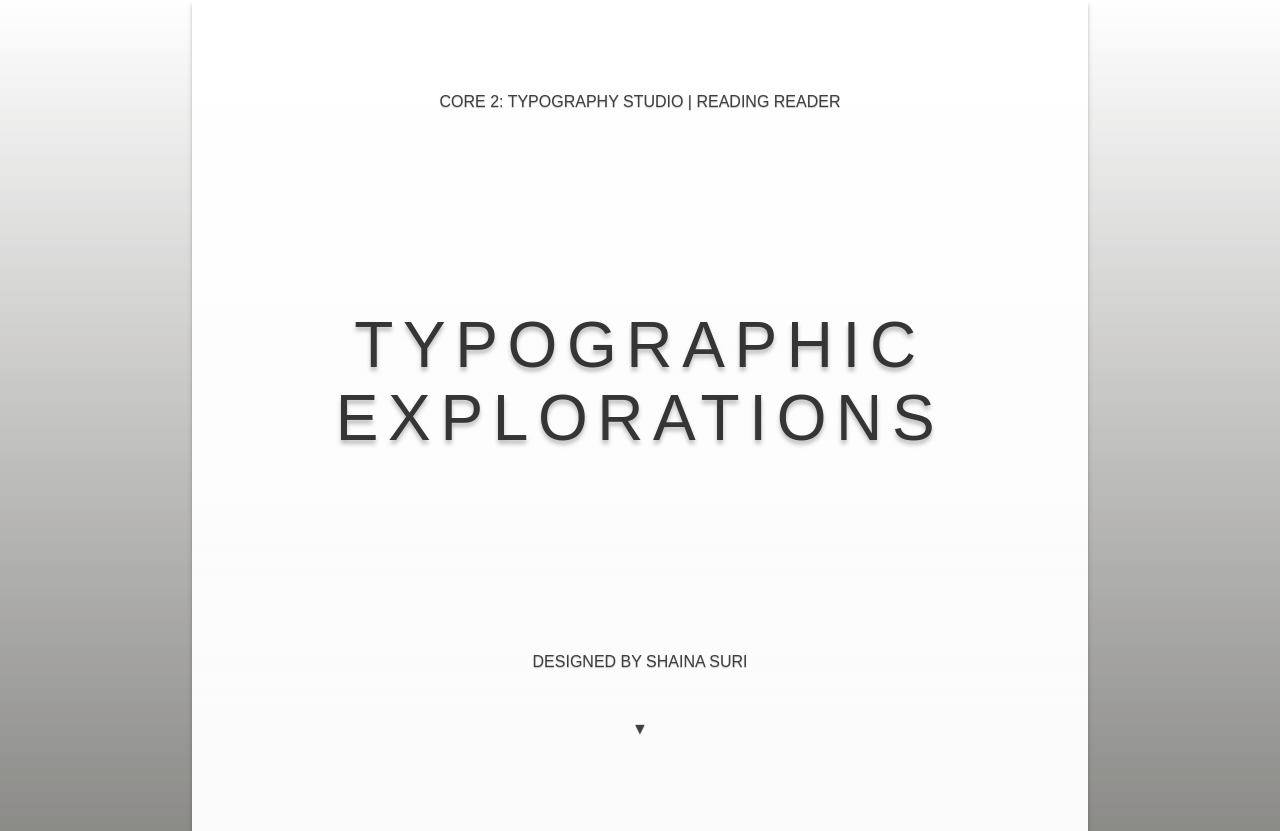
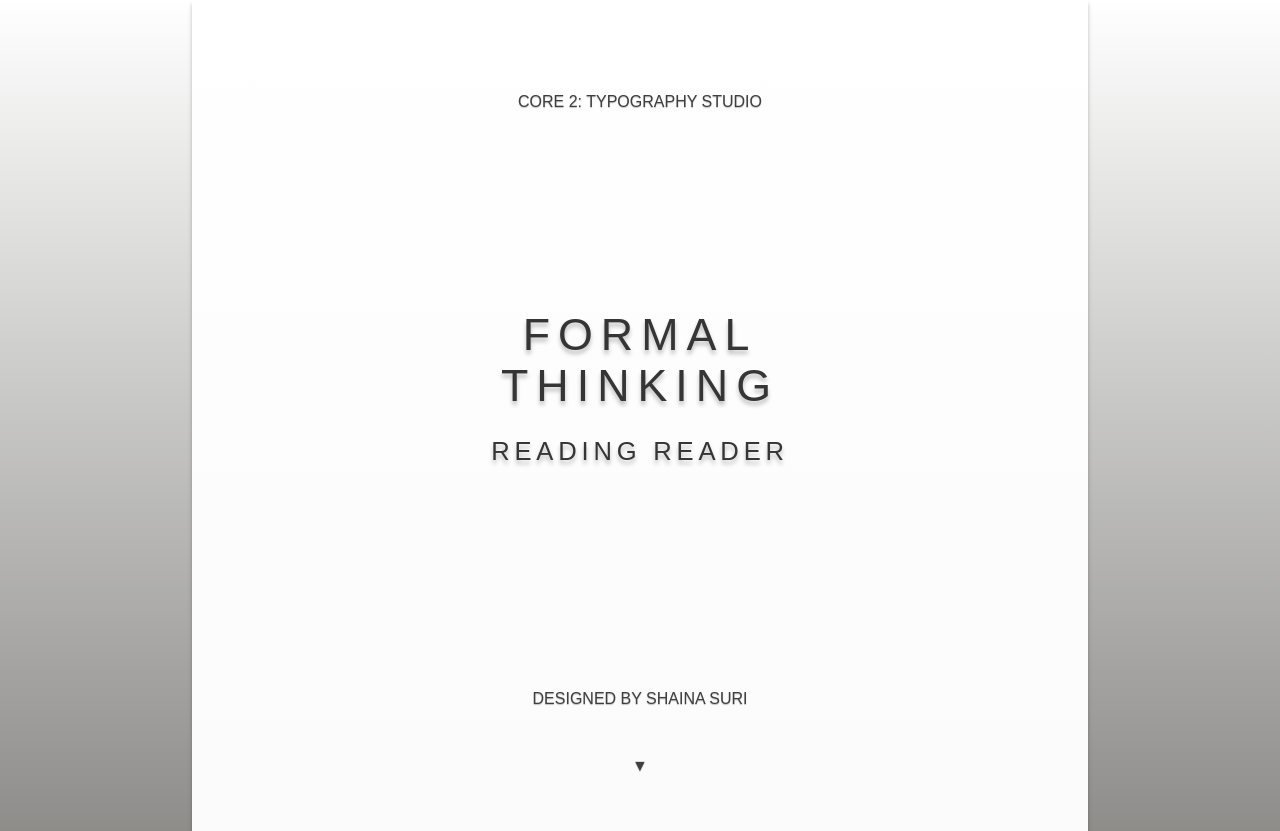
Before and after one commit to shainasuri/type_exhibit, a plain HTML site: page index.html in a window 1280 px wide. Shown: the top 831 px of the page. Drawn offline with nearby package versions, Linux system fonts and the light colour scheme; a web font is replaced by a local one.

Commit message:
updated title

```diff
--- a/css/style.css
+++ b/css/style.css
@@ -99,12 +99,17 @@ a {
 .intro {
     color: #353535;
     text-shadow: 0px 4px 4px rgba(0, 0, 0, 0.25);
-    font-size: 5vw;
+    font-size: 3.5vw;
     font-weight: 500;
     margin: 0 10vh;
     padding: 13vh;
-    letter-spacing: 0.6rem;
+    letter-spacing: 0.5rem;
     text-align: center;
+}
+
+.small-text{
+    font-size: 2vw;
+    letter-spacing: 0.3rem;
 }
 
 .index-description {
--- a/index.html
+++ b/index.html
@@ -22,9 +22,9 @@
     </div> -->
     <section class="index">
         <div class="index-container">
-            <p class="shadow index-description"> CORE 2: TYPOGRAPHY STUDIO | READING READER</p>
+            <p class="shadow index-description"> CORE 2: TYPOGRAPHY STUDIO</p>
             <div class="intro">
-                TYPOGRAPHIC<br>EXPLORATIONS
+                FORMAL THINKING<br><p class="small-text">READING READER</P>
             </div>
             <div class="shadow index-description">
                 DESIGNED BY SHAINA SURI <br> <br><br>▼
```
